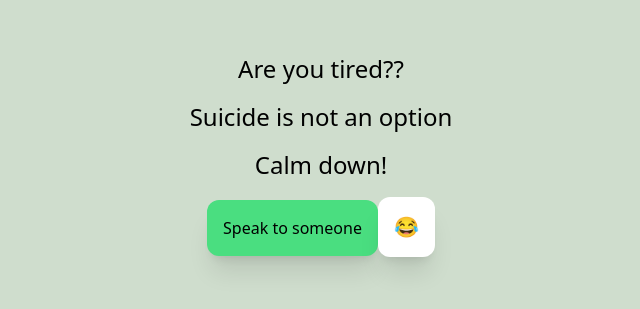
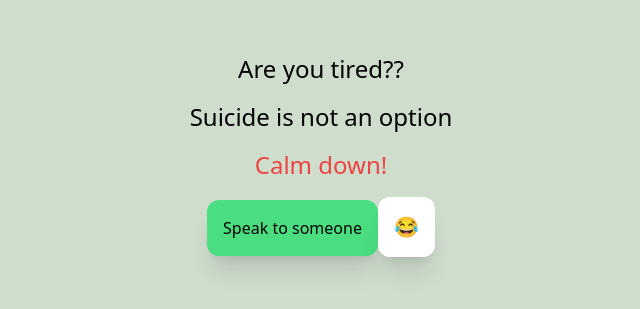
Before and after one commit to Abdullahi-design/tiredworld, a Next.js app: page / in a window 1280 px wide. Shown: the part 245-554 px from the top of the page, without its empty margins (319-959 px from the left). Built offline with nearby package versions, Linux system fonts and the light colour scheme.

Commit message:
red color

```diff
--- a/pages/index.tsx
+++ b/pages/index.tsx
@@ -13,7 +13,7 @@ const Home: NextPage = () => {
       <div className='text-2xl text-center'>
         <p>Are you tired??</p>
         <p className='my-4'>Suicide is not an option</p>
-        <p className='mb-4'>Calm down!</p>
+        <p className='mb-4 text-red-500'>Calm down!</p>
         <a href="http://meet.google.com/new">
           <button className='bg-green-400 p-4 rounded-xl shadow-xl text-base hover:hidden'>Speak to someone</button>
         </a>
```
